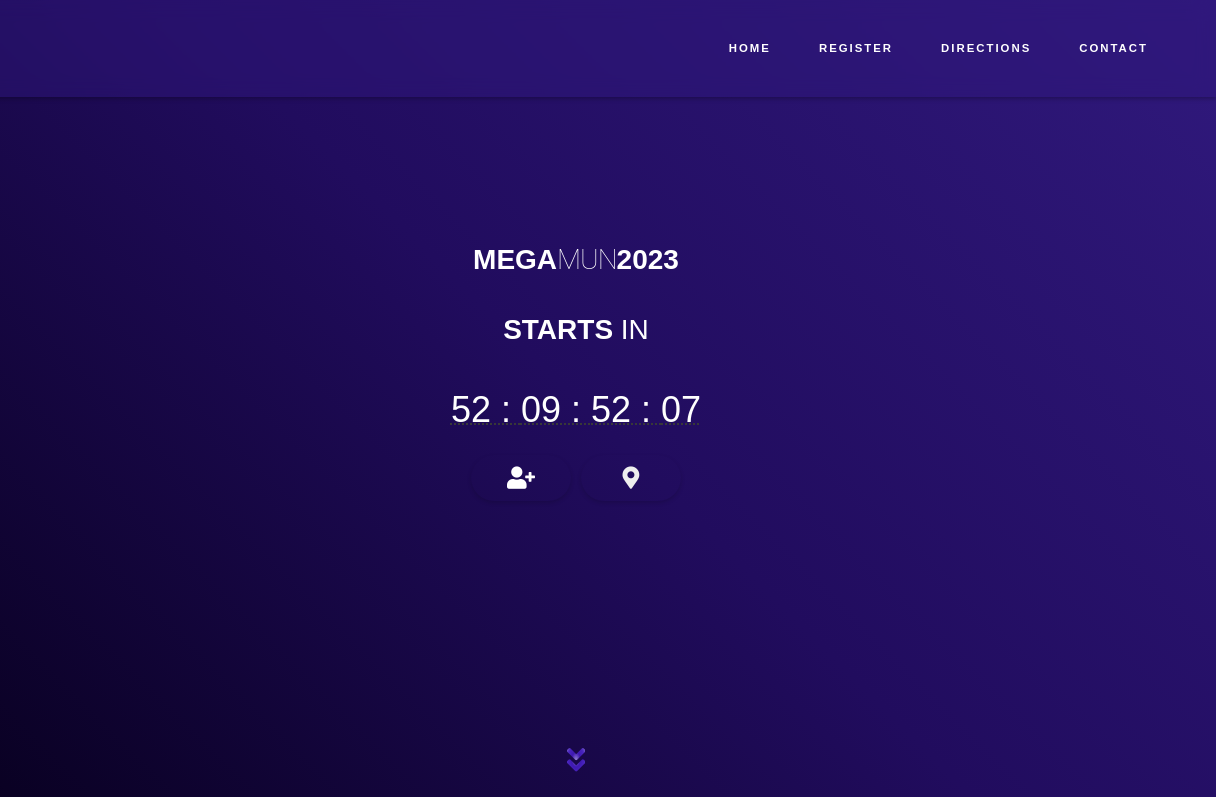
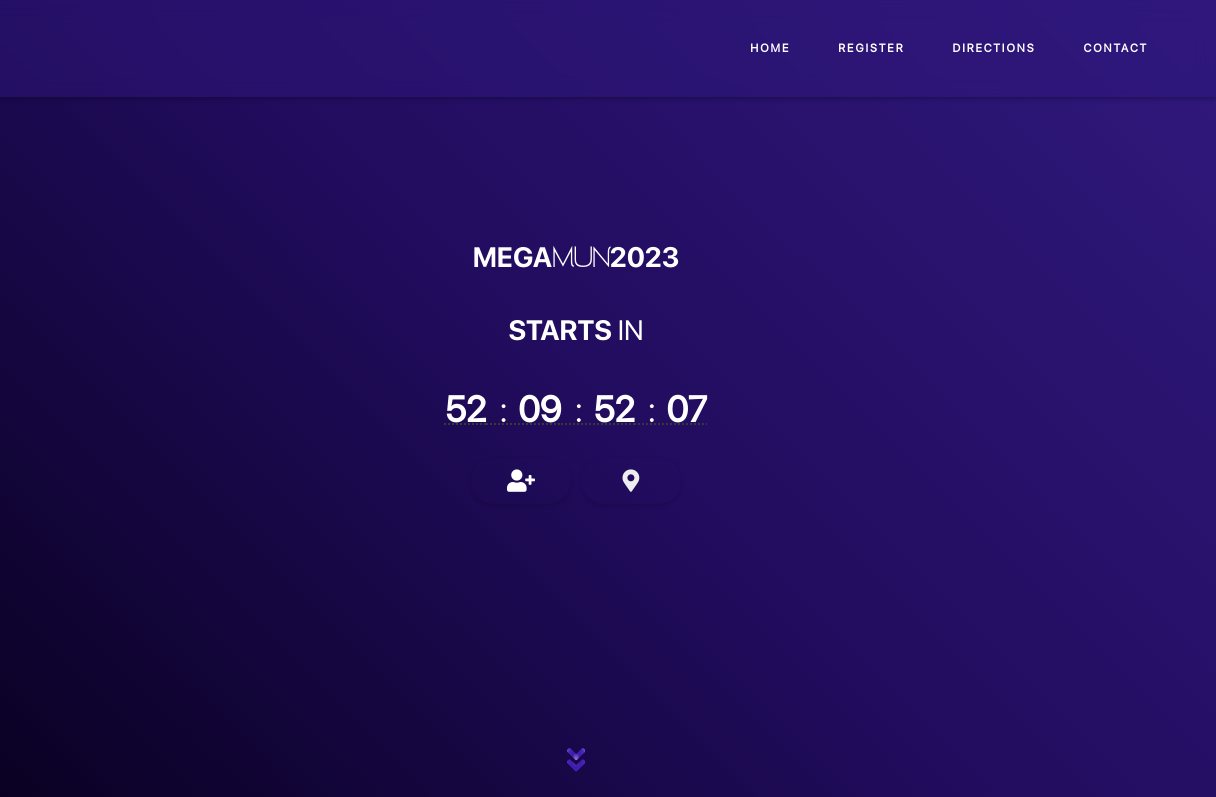
Before and after one commit to 45i/MEGAMUN23, a plain HTML site: page website.html in a window 1280 px wide. Shown: the top 797 px of the page, 64-1280 px from the left. Drawn offline with Linux system fonts and the light colour scheme.

Commit message:
even better 😮

```diff
--- a/mystyle.css
+++ b/mystyle.css
@@ -5,15 +5,31 @@
 }
 
 @import url('https://fonts.googleapis.com/css?family=Varela+Round');
+@font-face {
+  font-family: st;
+  src: url(regular.OTF);
+}
+@font-face {
+  font-family: bold;
+  src: url(bold.OTF);
+}
+@font-face {
+  font-family: medium;
+  src: url(medium.OTF);
+}
+@font-face {
+  font-family: thin;
+  src: url(thin.otf);
+}
 
 * {
   margin: 0;
   padding: 0;
   box-sizing: border-box;
+  font-family: st;
 }
 
 body {
-  font-family: 'Montserrat', sans-serif;
   margin: 0;
   background: linear-gradient(45deg, #30197d, #30197d);
 }
@@ -45,12 +61,13 @@ header {
 b {
   /* text-shadow: 0 0 10px #8f8f8f, 0 0 20px #8f8f8f, 0 0 30px #8f8f8f;
      */
-  font-weight: 10000;
+  font-weight: 10000000;
+  font-family: bold;
 }
 
 .thin {
-  font-family: 'Roboto Thin', sans-serif;
-
+  /* font-family: 'Roboto Thin', sans-serif; */
+font-family: thin;
   letter-spacing: -1px;
 }
 
@@ -94,7 +111,7 @@ header:after {
 
 ::selection {
   background-color: goldenrod;
-
+  font-family: thin;
   /* back: #ffffff; */
   position: absolute;
     top: 50%;
@@ -164,13 +181,13 @@ button:hover::before {
   font-weight: bold;
   color: #007bff00;
   transition: transform 0.3s ease-in-out;
+  font-family: st;
 }
 
 button:hover {
   /* box-shadow: -6px -6px 10px rgba(255, 255, 255, 0.8), */
   /* 6px 6px 10px rgba(0, 0, 0, 0.2); */
   color: #9f8ae6;
-
   font-size: small;
   letter-spacing: 2px;
   background: #a8a8a8;
@@ -179,6 +196,7 @@ button:hover {
   animation: dash 1s linear infinite alternate;
 }
 button:hover .button-text {
+  font-family: bold;
   bottom: 20px;
     /* Move the text up */
     opacity: 1;
@@ -230,7 +248,8 @@ h2 {
 .countdown {
   color: #fff;
   font-size: 36px;
-  font-weight: 400;
+  font-family: thin;
+  /* font-weight: 400; */
 }
 
 @include breakpoint(480px) {
--- a/website.html
+++ b/website.html
@@ -19,10 +19,10 @@
             <h1><b>MEGA</b><span class="thin">MUN</span><b>2023</b> </h1>
             <h1><b>STARTS</b><span> IN</span> </h1>
 
-            <b><abbr title="Days : Hours : Minutes : Seconds" class="countdown">
+            <thin><abbr title="Days : Hours : Minutes : Seconds" class="countdown">
                     -- : -- : -- : --
                 </abbr>
-            </b>
+            </thin>
         </div>
         <div class="cols" >
 
```
Also changed, not shown: index.html (+1 -1 lines), bold.OTF (added), medium.OTF (added), regular.OTF (added), thin.otf (added).
